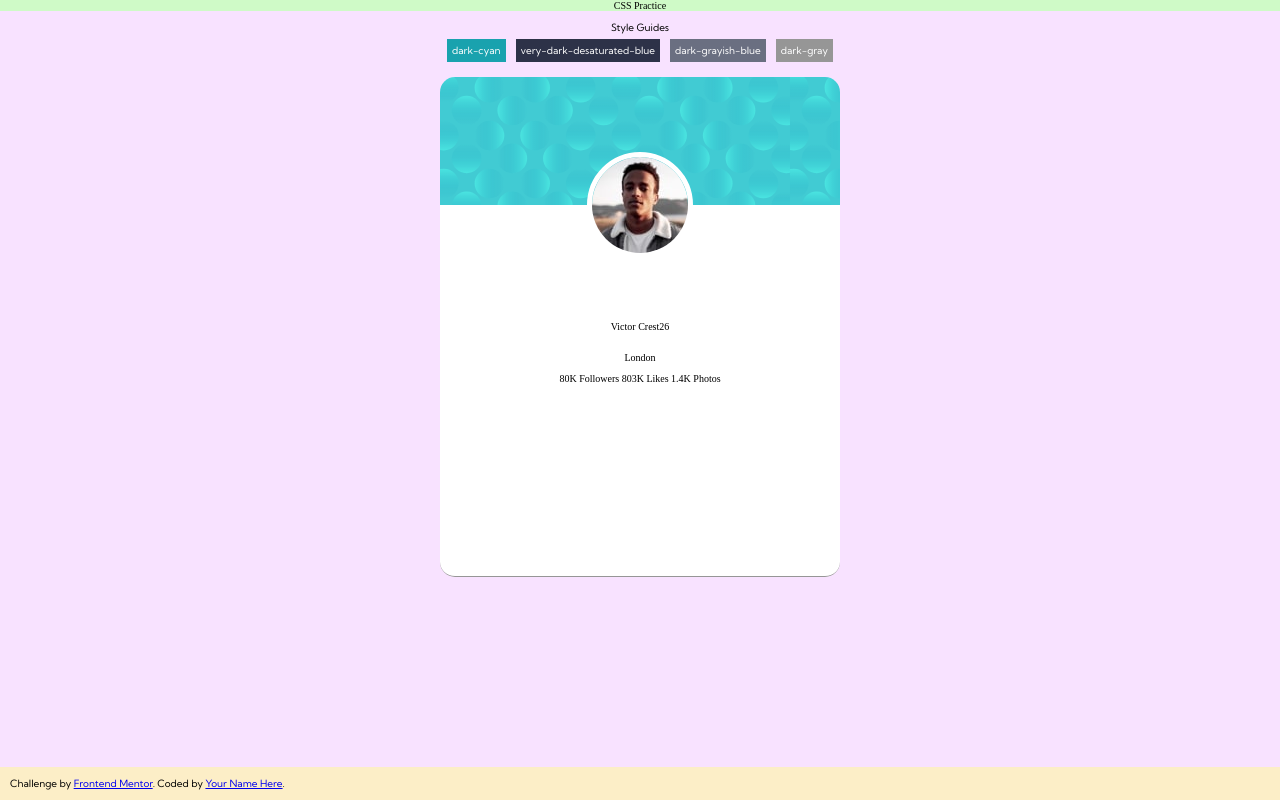
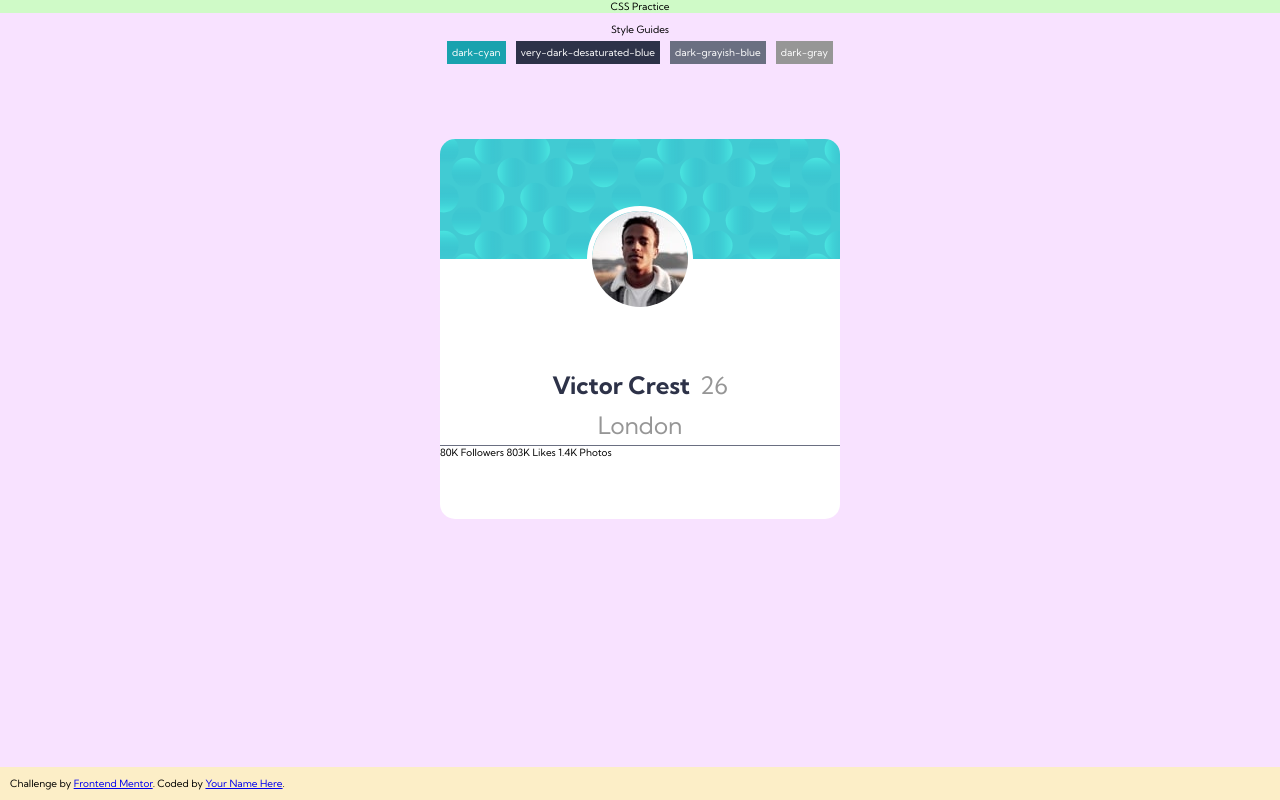
Before and after one commit to shubham-kumar10/profile-card-css, a plain HTML site: page index.html in a window 1280 px wide. Drawn offline with Linux system fonts and the light colour scheme.

Commit message:
Checkpoint 3 Card typography content

```diff
--- a/index.html
+++ b/index.html
@@ -1,17 +1,22 @@
 <!DOCTYPE html>
 <html lang="en">
   <head>
-  <meta charset="UTF-8">
-  <meta name="viewport" content="width=device-width, initial-scale=1.0"> <!-- displays site properly based on user's device -->
+    <meta charset="UTF-8" />
+    <meta name="viewport" content="width=device-width, initial-scale=1.0" />
+    <!-- displays site properly based on user's device -->
 
-  <link rel="icon" type="image/png" sizes="32x32" href="./images/favicon-32x32.png">
+    <link
+      rel="icon"
+      type="image/png"
+      sizes="32x32"
+      href="./images/favicon-32x32.png"
+    />
 
     <title>Frontend Mentor | Profile card component</title>
-  <link rel="stylesheet" href="styles.css">
+    <link rel="stylesheet" href="styles.css" />
 
     <!-- Feel free to remove these styles or customise in your own stylesheet 👍 -->
-  <style>
-  </style>
+    <style></style>
   </head>
   <body>
     <header>CSS Practice</header>
@@ -20,8 +25,12 @@
         <p class="styleGuide__title">Style Guides</p>
         <section class="styleGuide__items">
           <article class="color-1 padding-10 margin-10">dark-cyan</article>
-        <article class="color-2 padding-10 margin-10">very-dark-desaturated-blue</article>
-        <article class="color-3 padding-10 margin-10">dark-grayish-blue</article>
+          <article class="color-2 padding-10 margin-10">
+            very-dark-desaturated-blue
+          </article>
+          <article class="color-3 padding-10 margin-10">
+            dark-grayish-blue
+          </article>
           <article class="color-4 padding-10 margin-10">dark-gray</article>
         </section>
       </section>
@@ -29,19 +38,30 @@
       <section class="card">
         <section class="card__backdrop"></section>
         <section class="card__details">
-          <img src="./images/image-victor.jpg" alt="">
-          <p>Victor Crest<small>26</small></p>
-          <p>London</p>
+          <img src="./images/image-victor.jpg" alt="" />
+          <article class="card__details--intro">
+            <p class="heading-1 text__bold text__color--primary">
+            Victor Crest
 
-        <section>80K Followers
+            </p>
+            <p class="heading-1 text__color--light">26</p>
+          </article>
+          <p class="heading-1 text__color--light">London</p>
+
+        </section>
+        <section class="card__details--footer">
+          80K Followers
           803K Likes
-        1.4K Photos</section>
+          1.4K Photos
         </section>
+
       </section>
     </main>
     <footer>
-    Challenge by <a href="https://www.frontendmentor.io?ref=challenge" target="_blank">Frontend Mentor</a>.
-    Coded by <a href="#">Your Name Here</a>.
+      Challenge by
+      <a href="https://www.frontendmentor.io?ref=challenge" target="_blank"
+        >Frontend Mentor</a
+      >. Coded by <a href="#">Your Name Here</a>.
     </footer>
   </body>
 </html>
--- a/styles.css
+++ b/styles.css
@@ -11,6 +11,7 @@
 
 * {
   font-size: 10px;
+  font-family: "Kumbh Sans";
 }
 
 body {
@@ -91,32 +92,64 @@ footer {
 }
 
 .card__backdrop {
-  flex-grow: 4;
+  flex-grow: 0.4;
   background-image: url(./images/bg-pattern-card.svg);
   border-top-left-radius: 15px;
   border-top-right-radius: 15px;
 }
 
 .card__details {
-  flex-grow: 6;
   background-color: white;
-  border-bottom: 1px solid var(--dark-gray);
-  border-bottom-left-radius: 15px;
-  border-bottom-right-radius: 15px;
   display: flex;
   flex-direction: column;
   align-items: center;
 }
 
-
-.card__details  img{
+.card__details img {
   border-radius: 50%;
   border: 5px solid white;
   transform: translateY(-50%);
 }
 
-.card__footer {
-  flex-grow: 2;
-  background-color: red;
+.card__details--intro {
+  display: flex;
+}
 
+.card__details--footer {
+  display: flex;
+  border-top: 1px solid var(--dark-grayish-blue);
+  border-bottom-left-radius: 15px;
+  border-bottom-right-radius: 15px;
+  background-color: white;
+  flex-grow: 0.2;
 }
+
+/* Typography Components */
+
+.heading-1 {
+  margin: 0.5rem;
+  font-size: 24px;
+}
+
+.heading-2 {
+  margin: 0.5rem;
+  font-size: 20px;
+}
+
+.heading-6 {
+  margin: 0.5rem;
+  font-size: 12px;
+  letter-spacing: 0.1rem;
+}
+
+.text__bold {
+  font-weight: 700;
+}
+
+.text__color--primary {
+  color: var(--very-dark-desaturated-blue);
+}
+
+.text__color--light {
+  color: var(--dark-gray);
+}
```
Lines whose indentation alone changed are shown as unchanged.
